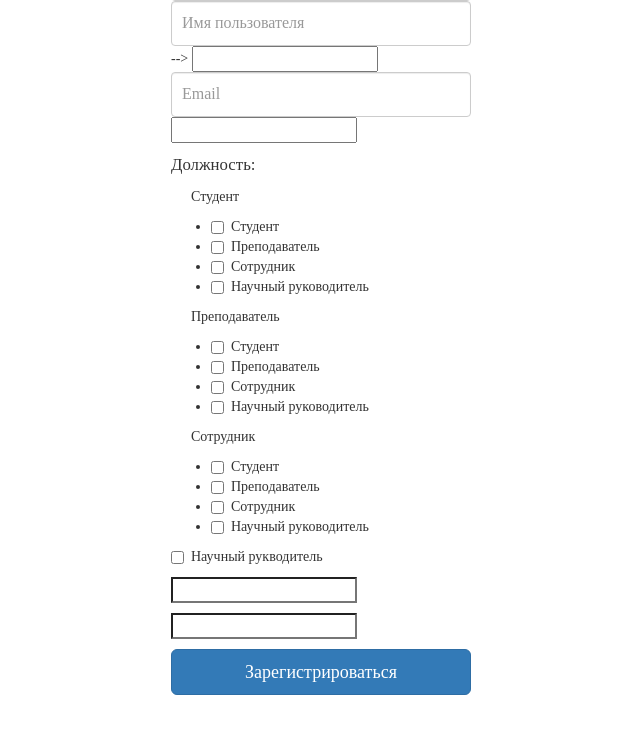
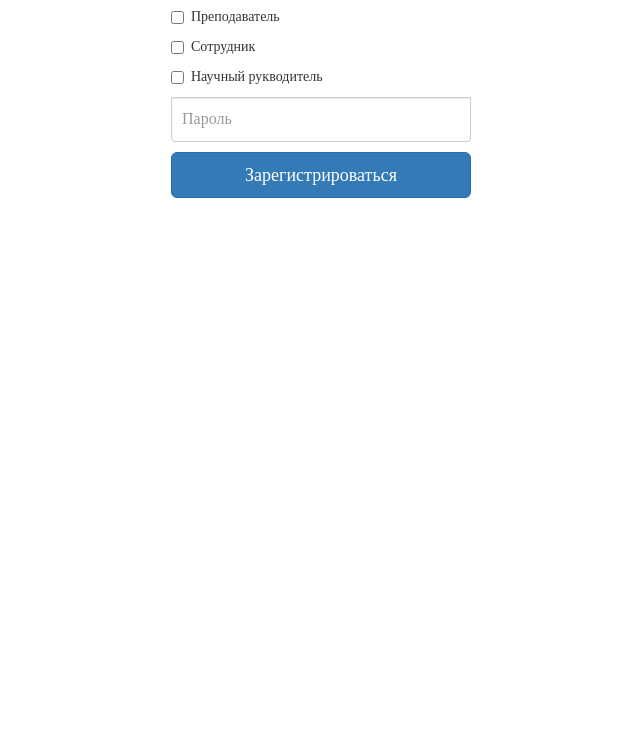
Before and after one commit to Roomanidzee/DistribSystem, a Django app: template distrib_system/userroles/templates/register.html in a window 1280 px wide. Shown: the part 403-1153 px from the top of the page, without its empty margins (319-959 px from the left). After the commit the page ends 601 px from the top, so only its background shows below. Run offline with Django 3.2, Linux system fonts and the light colour scheme; the template is opened without the code that fills it: values that come from a table or form of the project are taken from there, others are empty; parts of the project's set-up code (start-up, migrations or seed data) failed here and were passed over; some libraries are stand-ins or nearby versions.

Commit message:
Some html fixes

```diff
--- a/distrib_system/userroles/templates/register.html
+++ b/distrib_system/userroles/templates/register.html
@@ -8,82 +8,70 @@
     <title>Регистрация</title>
 
     <!-- Bootstrap -->
-    <link href="../static/css/bootstrap.min.css" rel="stylesheet">
-    <link rel="stylesheet" type="text/css" href="../static/css/style.css">
+    <link href="/static/css/bootstrap.min.css" rel="stylesheet">
+    <link rel="stylesheet" type="text/css" href="/static/css/style.css">
 
     <!-- jQuery (necessary for Bootstrap's JavaScript plugins) -->
     <script src="https://ajax.googleapis.com/ajax/libs/jquery/1.12.4/jquery.min.js"></script>
     <!-- Include all compiled plugins (below), or include individual files as needed -->
-    <script src="../../static/js/bootstrap.min.js"></script>
+    <script src="/static/js/bootstrap.min.js"></script>
   </head>
 
   <body>
     <div class="form-main-padding">
       <header align="center">
-        <img class="form-signin-heading" src="../static/img/login_logo.jpeg" width="27%">
+        <img class="form-signin-heading" src="/static/img/logo.jpeg" width="27%">
       </header>
       <div class="container">
 
         <form class="form-signin" action = "" method = "post">
-
+        {% csrf_token %}
           <label for="inputLastname" class="sr-only">Фамилия</label>
-          <input type="text" id="inputLastname" class="form-control" placeholder="Фамилия" required autofocus>
+          <input type="text" id="inputLastname" class="form-control" name="last_name" placeholder="Фамилия" required autofocus>
 
           <label for="inputFirstname" class="sr-only">Имя</label>
-          <input type="text" id="inputFirstname" class="form-control" placeholder="Имя" required autofocus>
+          <input type="text" id="inputFirstname" class="form-control" name="first_name" placeholder="Имя" required autofocus>
 
           <label for="inputUsername" class="sr-only">Имя пользователя</label>
-          <input type="text" id="inputUsername" class="form-control" placeholder="Имя пользователя" required autofocus>-->
-          {{ form.username }}
+          <input type="text" id="inputUsername" class="form-control" name="username" placeholder="Имя пользователя" required autofocus>
 
           <label for="inputEmail" class="sr-only">Email address</label>
-          <input type="email" id="inputEmail" class="form-control" placeholder="Email" required autofocus>
-          {{ form.email }}
+          <input type="email" id="inputEmail" class="form-control" name="email" placeholder="Email" required autofocus>
 
           <div class="checkbox">
             <p><big>Должность:</big></p>
             <p>
               <label>
-                <!--<input type="checkbox">-->
-
+                <input type="checkbox" name="position" value="student">
                 Студент
-
-                {{form.position}}
               </label>
             </p>
             <p>
               <label>
-                <!--<input type="checkbox">-->
-
+                <input type="checkbox" name="position" value="professor">
                 Преподаватель
-
-                {{form.position}}
               </label>
             </p>
             <p>
               <label>
-                <!--<input type="checkbox">-->
-
+                <input type="checkbox" name="position" value="cooperator">
                 Сотрудник
-
-                {{form.position}}
               </label>
             </p>
             <p>
               <label>
-                <input type="checkbox">Научный рукводитель
+                <input type="checkbox" name="position" value="scientific_director">
+                Научный рукводитель
               </label>
             </p>
           </div>
 
           <label for="inputPassword" class="sr-only">Password</label>
-          <!--<input type="password" id="inputPassword" class="form-control" placeholder="Пароль" required autofocus>-->
-          {{ form.password }}
+          <input type="password" id="inputPassword" class="form-control" name="password" placeholder="Пароль" required autofocus>
 
 
           <label for="inputPassword" class="sr-only">Password</label>
           <!--<input type="password" id="inputPassword" class="form-control" placeholder="Повторите пароль" required  autofocus>-->
-          {{ form.pass2 }}
 
           <button class="btn btn-lg btn-primary btn-block button-margin" type="submit">Зарегистрироваться</button>
 
```
